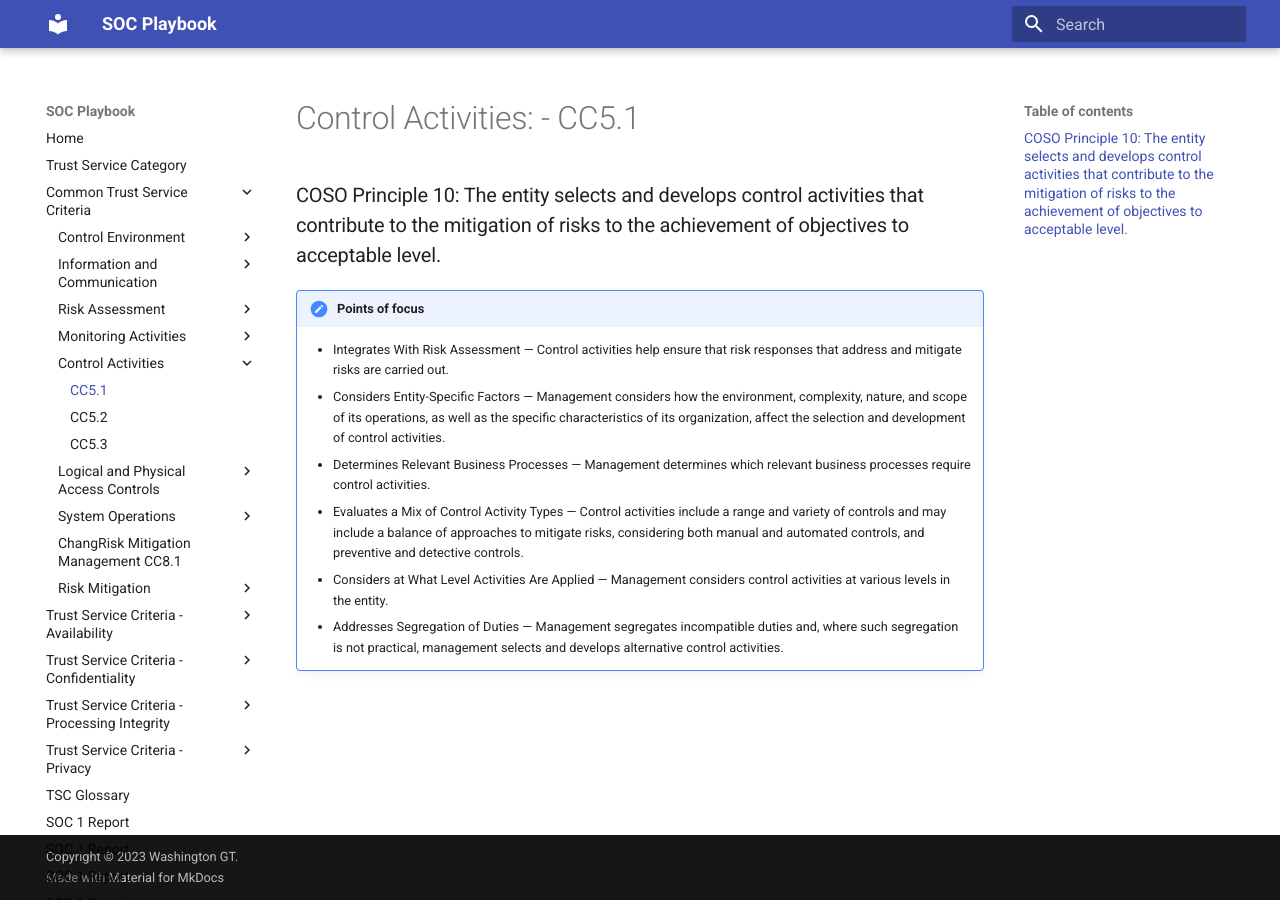
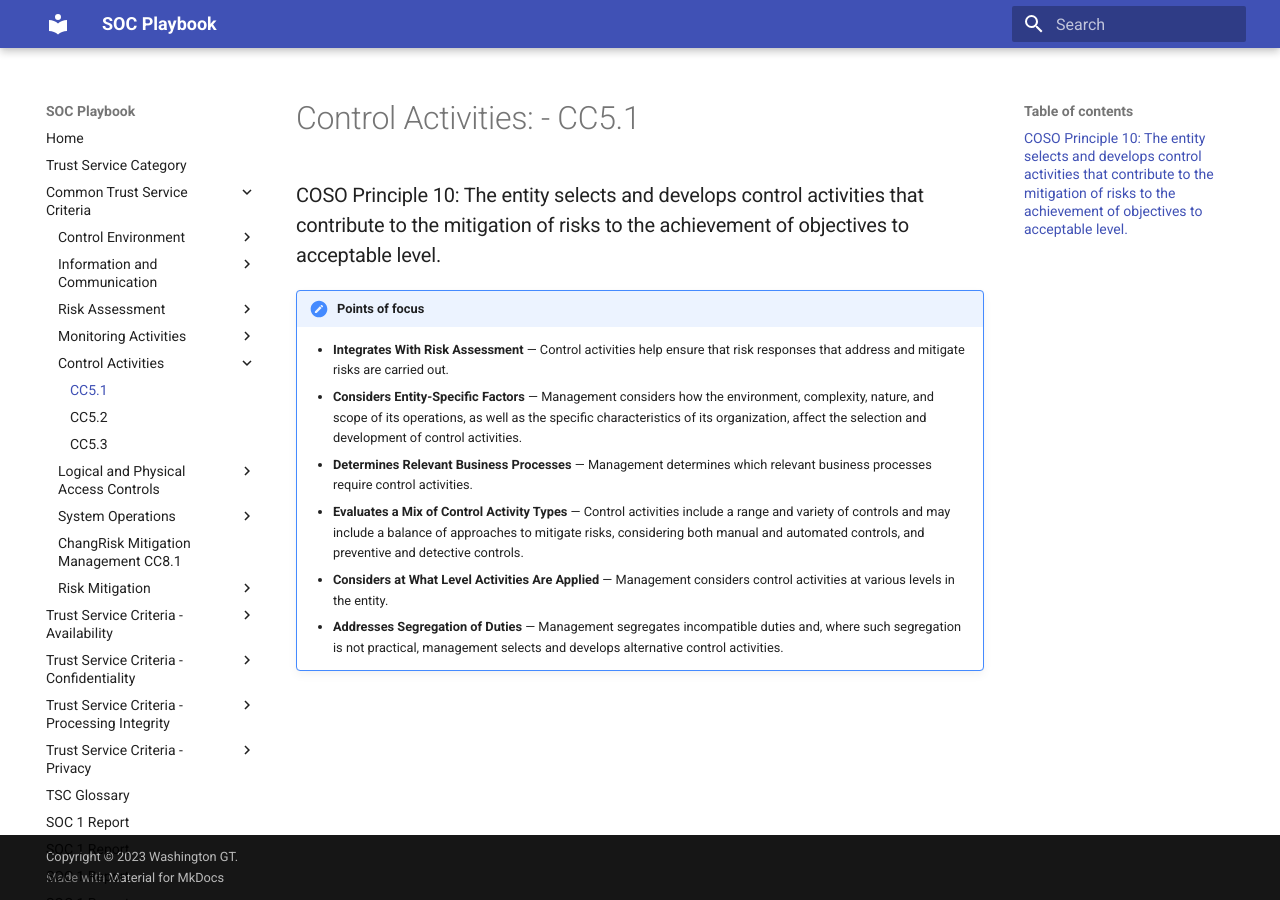
Before and after one commit to WashingtonGT/soc-playbook, an MkDocs documentation site: the page built from docs/tsc/cc5-1.md, in a window 1280 px wide. Built offline with MkDocs 1.6.1 and Material for MkDocs 9.7.7, drawn with Linux system fonts in a browser that asks for light colours.

Commit message:
Update cc5-1.md

```diff
--- a/docs/tsc/cc5-1.md
+++ b/docs/tsc/cc5-1.md
@@ -4,9 +4,9 @@
 
 !!! note "Points of focus"
 
-    * Integrates With Risk Assessment — Control activities help ensure that risk responses that address and mitigate risks are carried out.
-    * Considers Entity-Specific Factors — Management considers how the environment, complexity, nature, and scope of its operations, as well as the specific characteristics of its organization, affect the selection and development of control activities.
-    * Determines Relevant Business Processes — Management determines which relevant business processes require control activities.
-    * Evaluates a Mix of Control Activity Types — Control activities include a range and variety of controls and may include a balance of approaches to mitigate risks, considering both manual and automated controls, and preventive and detective controls.
-    * Considers at What Level Activities Are Applied — Management considers control activities at various levels in the entity.
-    * Addresses Segregation of Duties — Management segregates incompatible duties and, where such segregation is not practical, management selects and develops alternative control activities.
+    * **Integrates With Risk Assessment** — Control activities help ensure that risk responses that address and mitigate risks are carried out.
+    * **Considers Entity-Specific Factors** — Management considers how the environment, complexity, nature, and scope of its operations, as well as the specific characteristics of its organization, affect the selection and development of control activities.
+    * **Determines Relevant Business Processes** — Management determines which relevant business processes require control activities.
+    * **Evaluates a Mix of Control Activity Types** — Control activities include a range and variety of controls and may include a balance of approaches to mitigate risks, considering both manual and automated controls, and preventive and detective controls.
+    * **Considers at What Level Activities Are Applied** — Management considers control activities at various levels in the entity.
+    * **Addresses Segregation of Duties** — Management segregates incompatible duties and, where such segregation is not practical, management selects and develops alternative control activities.
```
